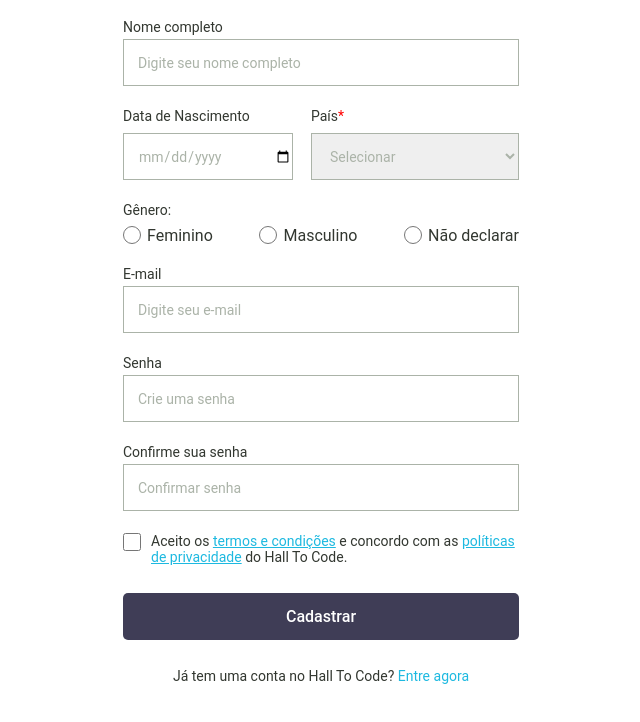
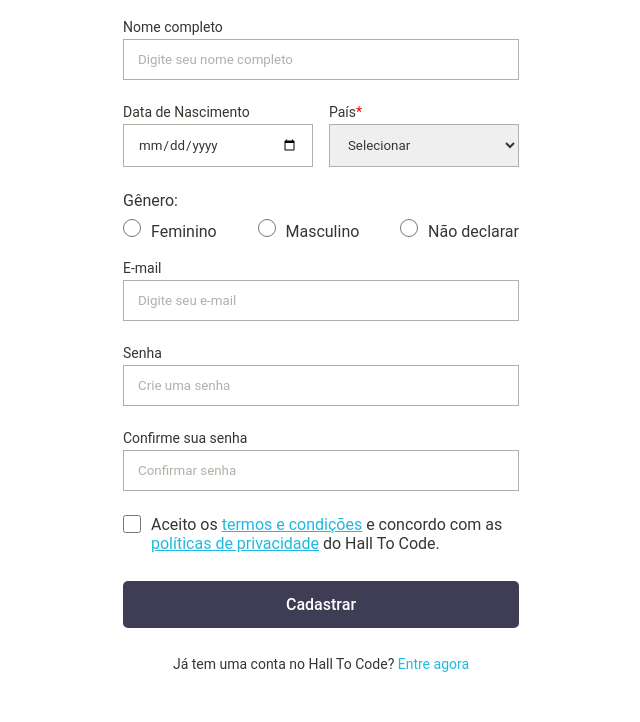
Before and after one commit to robsantox/Registro, a plain HTML site: page Registro HTC/index.html in a window 1280 px wide. Shown: the part 106-828 px from the top of the page, without its empty margins (319-959 px from the left). Drawn offline with Linux system fonts and the light colour scheme; a web font is replaced by a local one.

Commit message:
Add files via upload

```diff
--- a/Registro HTC/index.html
+++ b/Registro HTC/index.html
@@ -3,7 +3,7 @@
 
 <head>
   <meta charset="UTF-8">
-  <title>Registro</title>
+  <title>Registre-se</title>
   <link rel="preconnect" href="https://fonts.googleapis.com">
   <link rel="preconnect" href="https://fonts.gstatic.com" crossorigin>
   <link href="https: //fonts.googleapis.com/css2? family= Roboto:wght@400;500;700 & display=swap" rel="stylesheet">
@@ -12,23 +12,25 @@
 
 
 <body>
-  <section class="container">
+  <section class="container-register">
 
-    <form id="register">
+    <form class="form">
       <h1 class="title">Faça seu cadastro</h1>
 
-      <div class="field">
-        <label for="name-field">Nome completo</label>
-        <input type="text" id="name-field" placeholder="Digite seu nome completo" required>
+      <div class="box">
+        <label class="label-field" for="name-field">Nome completo</label>
+        <input type="text" id="name-field" class="field-input" placeholder="Digite seu nome completo" required>
       </div>
+
       <div class="double-box">
-        <div class="field">
-          <label for="date-field">Data de Nascimento</label>
-          <input type="date" id="date-field" required>
+        <div class="box space-between">
+          <label class="label-field">Data de Nascimento</label>
+          <input type="date" class="field-input" required>
         </div>
-        <div class="field">
-          <label>País<span id="asterisk">*</span></label>
-          <select class="country">
+
+        <div class="box space-between">
+          <label class="label-field">País<span id="asterisk">*</span></label>
+          <select class="select">
             <option selected disabled value="">Selecionar</option>
             <option>Brasil</option>
             <option>Argentina</option>
@@ -38,41 +40,49 @@
         </div>
       </div>
 
-      <div>
-        <span>Gênero:</span>
-        <div class="genre">
-          <div class="genre-align">
+
+      <div class="box-gener">
+        <span class="genre-title">Gênero:</span>
+        <div class="options-genre">
+          <div class="select-genre">
             <input type="radio" name="input-genre" id="feminine">
             <label class="genre-align">Feminino</label>
           </div>
-          <div class="genre-align">
+          <div class="select-genre">
             <input type="radio" name="input-genre" id="masculine">
             <label class="genre-align">Masculino</label>
           </div>
-          <div class="genre-align">
+          <div class="select-genre">
             <input type="radio" name="input-genre" id="not-declare">
             <label class="genre-align">Não declarar</label>
           </div>
         </div>
       </div>
-      <div class="field">
+
+      <div class="box">
         <label class="label-field" for="email-field">E-mail</label>
-        <input type="email" id="email-field" placeholder="Digite seu e-mail" required>
+        <input type="email" id="email-field" class="field-input" placeholder="Digite seu e-mail" required>
+      </div>
+
+      <div class="box">
         <label class="label-field" for="password-field">Senha</label>
-        <input type="password" id="password-field" placeholder="Crie uma senha" required>
+        <input type="password" id="password-field" class="field-input" placeholder="Crie uma senha" required>
+      </div>
+
+      <div class="box">
         <label class="label-field" for="confirm-field">Confirme sua senha</label>
-        <input type="password" id="confirm-field" placeholder="Confirmar senha" required>
+        <input type="password" id="confirm-field" class="field-input" placeholder="Confirmar senha" required>
       </div>
+
+
+
       <div class="terms">
-        <div>
-          <input type="checkbox" class="checkbox-field" required>
-        </div>
-        <div>
-          <p>Aceito os <a href="#">termos e condições</a> e concordo com as <a href="#">políticas de privacidade</a> do Hall To Code.</p>
-        </div>
+
+        <input type="checkbox" class="checkbox-field" required>
+        <p>Aceito os <a class="accept" href="#">termos e condições</a> e concordo com as <a class="accept" href="#">políticas de privacidade</a> do Hall To Code.</p>
       </div>
       <button class="button">Cadastrar</button>
-      <p class="get-in">Já tem uma conta no Hall To Code? <a class="enter" href="/login.html">Entre agora</a>
+      <p class="account">Já tem uma conta no Hall To Code? <a class="anchor" href="/login.html">Entre agora</a>
       </p>
     </form>
   </section>
--- a/Registro HTC/style.css
+++ b/Registro HTC/style.css
@@ -2,7 +2,7 @@
   margin: 0;
   padding: 0;
   font-weight: 400;
-  font-size: 14px;
+
   color: #323730;
   font-family: "Roboto", sans-serif;
   box-sizing: border-box;
@@ -10,67 +10,71 @@
 
 body {
   display: flex;
-  flex-direction: column;
   justify-content: center;
-  align-items: center;
 }
 
-.container {
-  display: flex;
-  flex-direction: column;
+.container-register {
   max-width: 396px;
   width: 100%;
 }
 
-#register {
-  width: 396px;
+.container-login {
+  max-width: 515px;
+  width: 100%;
+}
+
+.form {
+  display: flex;
+  flex-direction: column;
+  align-items: center;
+
+  width: 100%;
 }
 
 .title {
-  text-align: center;
   color: #3f3d56;
   font-size: 37px;
   font-weight: 700;
-  margin: 60px 0 22px;
+  margin: 60px 0 22px 0;
 }
 
-.double-box {
+.double-box,
+.options-genre {
   display: flex;
   justify-content: space-between;
-  margin-bottom: 22px;
-}
 
-.genre-align {
-  display: flex;
-  align-items: center;
-  font-size: 16px;
-  height: 16px;
-}
-
-.genre {
-  display: flex;
-  justify-content: space-between;
-  margin-top: 9px;
-  margin-bottom: 23px;
   width: 100%;
 }
 
-.genre input {
-  margin-right: 6px;
-  height: 18px;
-  width: 18px;
+.box {
+  display: flex;
+  flex-direction: column;
+  width: 100%;
+  margin-bottom: 24px;
 }
 
-::placeholder {
-  color: #abb3a8;
+.space-between {
+  width: 48%;
 }
 
-.field span {
-  color: #ff0000;
+.label-field {
+  font-size: 14px;
+  margin-bottom: 4px;
 }
 
-a {
-  color: #1db9e0;
+.field-input,
+.select {
+  padding: 12px 14px;
+  border: 1px solid #abb3a8;
+}
+
+.box-gener {
+  display: flex;
+  flex-direction: column;
+  width: 100%;
+}
+.genre-title {
+  margin-bottom: 9px;
 }
 
 .terms {
@@ -81,67 +85,53 @@ a {
 .checkbox-field {
   margin-right: 10px;
   height: 18px;
-  width: 18px;
-}
-
-.enter {
-  color: #1db9e0;
-  text-decoration: none;
-}
-
-#register #confirm-field {
-  margin-bottom: 28px;
-}
-
-#register #date-field {
-  height: 47px;
-  width: 170px;
-  border: 1px solid #abb3a8;
-  padding-left: 14px;
-  color: #abb3a8;
-  margin-top: 9px;
-}
-
-.country {
-  height: 47px;
-  width: 208px;
-  border: 1px solid #abb3a8;
-  padding-left: 14px;
-  color: #abb3a8;
-  margin-top: 9px;
-}
-
-#register #name-field,
-#register #email-field,
-#register #password-field,
-#register #confirm-field {
-  height: 47px;
-  width: 100%;
-  padding-left: 14px;
-  border: 1px solid #abb3a8;
-  margin-top: 4px;
-  margin-bottom: 22px;
+  min-width: 18px;
 }
 
 .button {
+  font-size: 16px;
   background-color: #3f3d56;
+  border: none;
   color: #ffffff;
-  font-size: 16px;
+  cursor: pointer;
   font-weight: 500;
-  border: none;
-  border-radius: 5px;
-  height: 47px;
+  border: 0;
+  padding: 14px 0;
   width: 100%;
   margin-bottom: 28px;
-  cursor: pointer;
+  border-radius: 5px;
+
   transition-duration: 300ms;
 }
 
 .button:hover {
   background-color: #3f3d56ea;
 }
+::placeholder {
+  color: #abb3a8;
+}
 
-.get-in {
+.options-genre input {
+  margin-right: 6px;
+  min-height: 18px;
+  min-width: 18px;
+  margin-bottom: 23px;
+}
+
+.account {
   text-align: center;
   margin-bottom: 38px;
+  font-size: 14px;
 }
+.accept {
+  color: #1db9e0;
+}
+
+.anchor {
+  color: #1db9e0;
+  text-decoration: none;
+}
+
+.label-field span {
+  color: #ff0000;
+}
--- /dev/null
+++ b/Registro HTC/style3.css
@@ -0,0 +1,76 @@
+* {
+  margin: 0;
+  padding: 0;
+  font-weight: 400;
+  color: #323730;
+  font-family: "Roboto", sans-serif;
+  box-sizing: border-box;
+}
+
+body {
+  display: flex;
+  justify-content: center;
+}
+
+.form {
+  display: flex;
+  flex-direction: column;
+  align-items: center;
+  max-width: 396px;
+  width: 100%;
+}
+
+.title {
+  text-align: center;
+  color: #3f3d56;
+  font-size: 37px;
+  font-weight: 700;
+  margin-top: 68px;
+}
+
+.recovery-paragraph {
+  margin-top: 31px;
+}
+
+p {
+  text-align: center;
+  color: #5a6256;
+  font-size: 16px;
+}
+
+.box label {
+  display: flex;
+  margin-top: 28px;
+  font-size: 14px;
+}
+
+.form #email-field {
+  font-size: 14px;
+  margin-top: 5px;
+  width: 396px;
+  height: 47px;
+  padding: 12px 272px 11px 20px;
+  border: 1px solid #abb3a8;
+  margin-top: 5px;
+}
+
+button {
+  font-size: 16px;
+  background-color: #3f3d56;
+  border: none;
+  color: #ffffff;
+  cursor: pointer;
+  font-weight: 500;
+  height: 47px;
+  width: 396px;
+  margin-top: 20px;
+}
+
+a {
+  text-decoration: none;
+  color: #1db9e0;
+  margin-top: 25px;
+  display: flex;
+  justify-content: center;
+  font-size: 14px;
+}
```
Also changed, not shown: Registro HTC/login.html (+24 -17 lines), Registro HTC/reset.html (added, +30 -0 lines).
